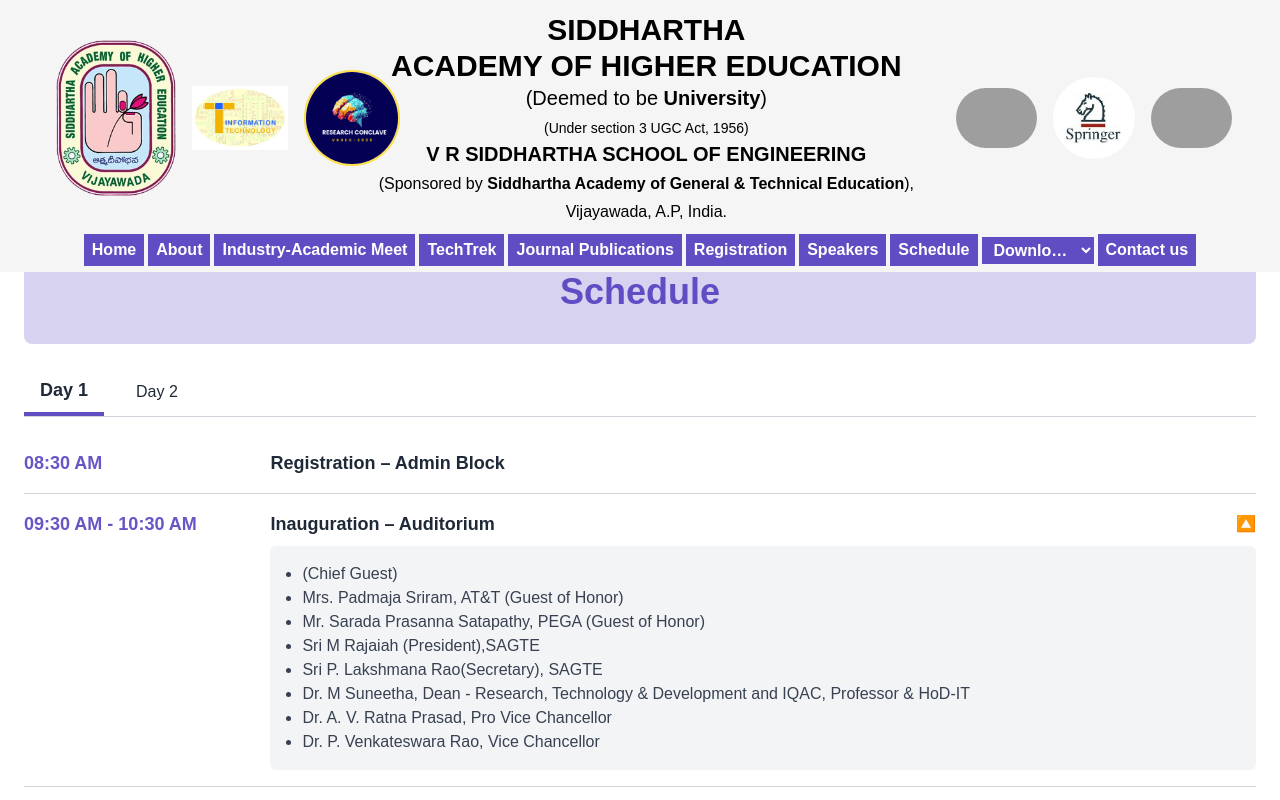
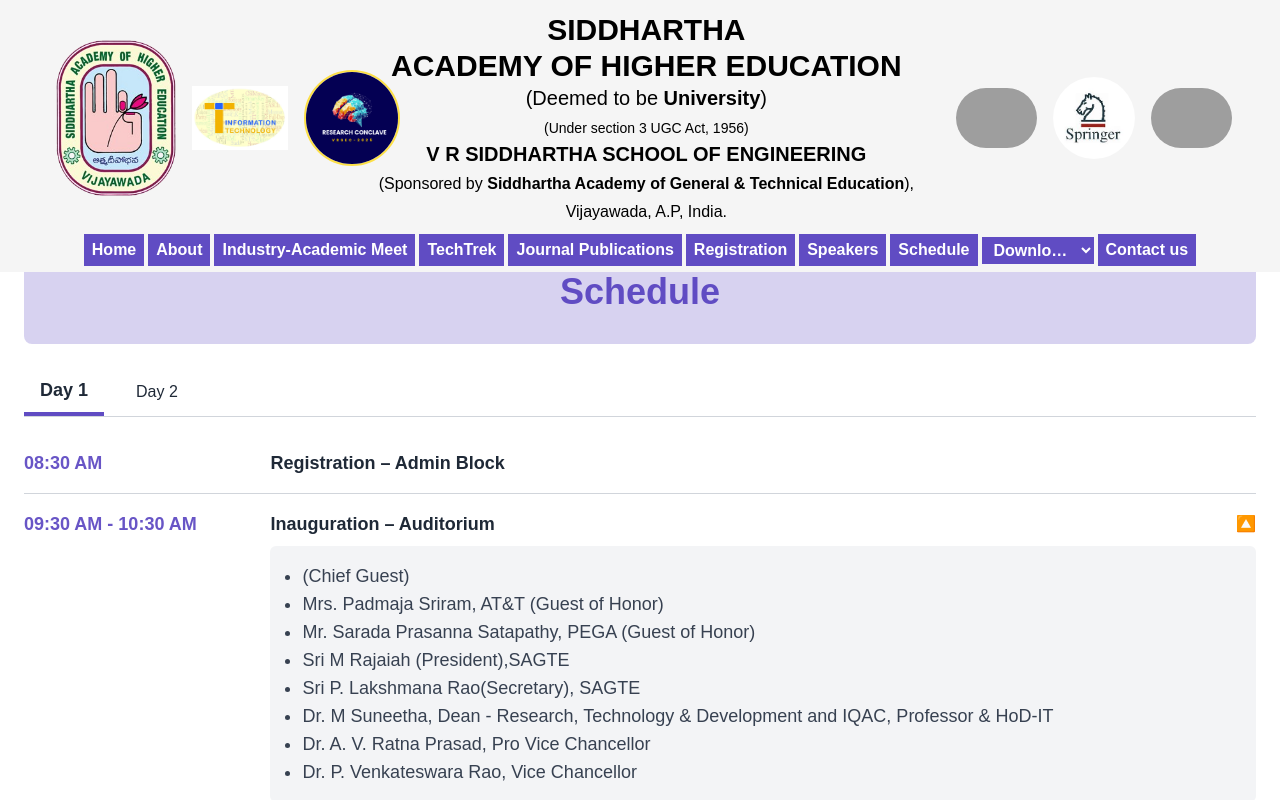
Before and after one commit to roshaneleshaddai/rdconclave, a Next.js app: page /schedule in a window 1280 px wide. Both pictures are taken after a click on the element "Inauguration – Auditorium". Shown: the top 800 px of the page. Built offline with nearby package versions, Linux system fonts and the light colour scheme; grey boxes are pictures that could not be loaded; a web font is replaced by a local one.

Commit message:
Update page.jsx
text size
--ng

```diff
--- a/app/schedule/page.jsx
+++ b/app/schedule/page.jsx
@@ -444,7 +444,7 @@ const Schedule = () => {
             } transition-all duration-500 ease-in-out`}
           >
             {isExpanded(index) && session.description && (
-              <div className="mt-2 bg-gray-100 p-4 rounded-md">
+              <div className="mt-2 bg-gray-100 p-4 rounded-md lg:text-lg text-base ">
                 {/* Check and display main content if exists */}
                 {session.description.mainContent && (
                   <p className="text-gray-700 text-justify px-2">{session.description.mainContent}</p>
@@ -453,11 +453,11 @@ const Schedule = () => {
                 {session.description.keyPoints && session.description.keyPoints.length > 0 && (
                   <>
                   {session.title.includes("Panel") && (
-                    <h3 className="text-md font-semibold text-gray-800 mt-4 mb-2">
+                    <h3 className="font-semibold text-gray-800 mt-4 mb-2">
                       KEY DISCUSSION POINTS FOR THE PANEL:
                     </h3>
                   )}
-                    <ul className="pl-4 pr-2 list-disc list-outside text-gray-700 md:text-justify">
+                    <ul className="pl-4 pr-2 list-disc list-outside text-gray-700">
                     {session.description.keyPoints.map((point, i) => {
                       const parts = point.split(/:(.+)/); // Splits into [beforeColon, afterColon]
                       console.log(parts)
@@ -496,7 +496,7 @@ const Schedule = () => {
                               <div className="lg:text-lg text-md font-medium">
                                 {moderator.name}
                               </div>
-                              <div className="text-sm text-gray-600">
+                              <div className="lg:text-base text-sm text-gray-600">
                                 {moderator.position}
                               </div>
                             </div>
@@ -522,7 +522,7 @@ const Schedule = () => {
                               <div className="lg:text-lg text-md font-medium">
                                 {member.name}
                               </div>
-                              <div className="text-sm text-gray-600">
+                              <div className="lg:text-base text-sm text-gray-600">
                                 {member.position}
                               </div>
                             </div>
```
